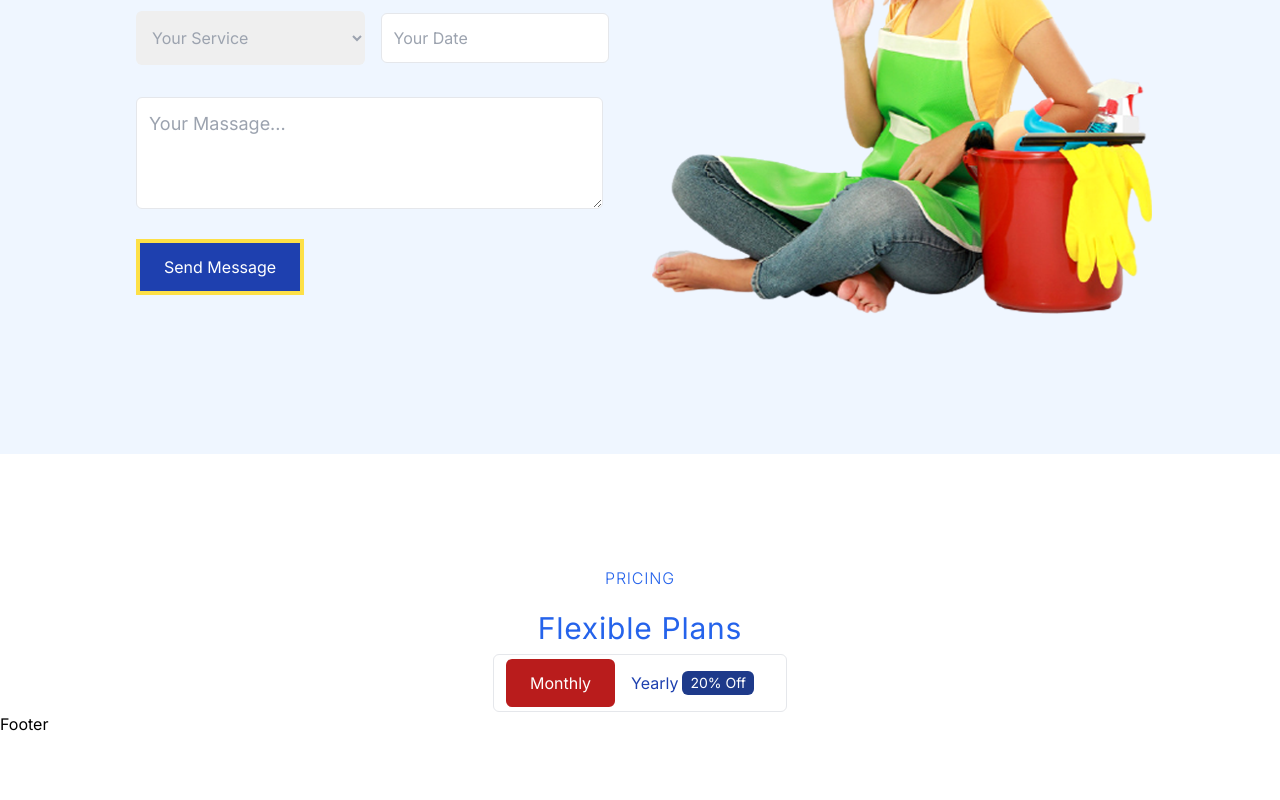
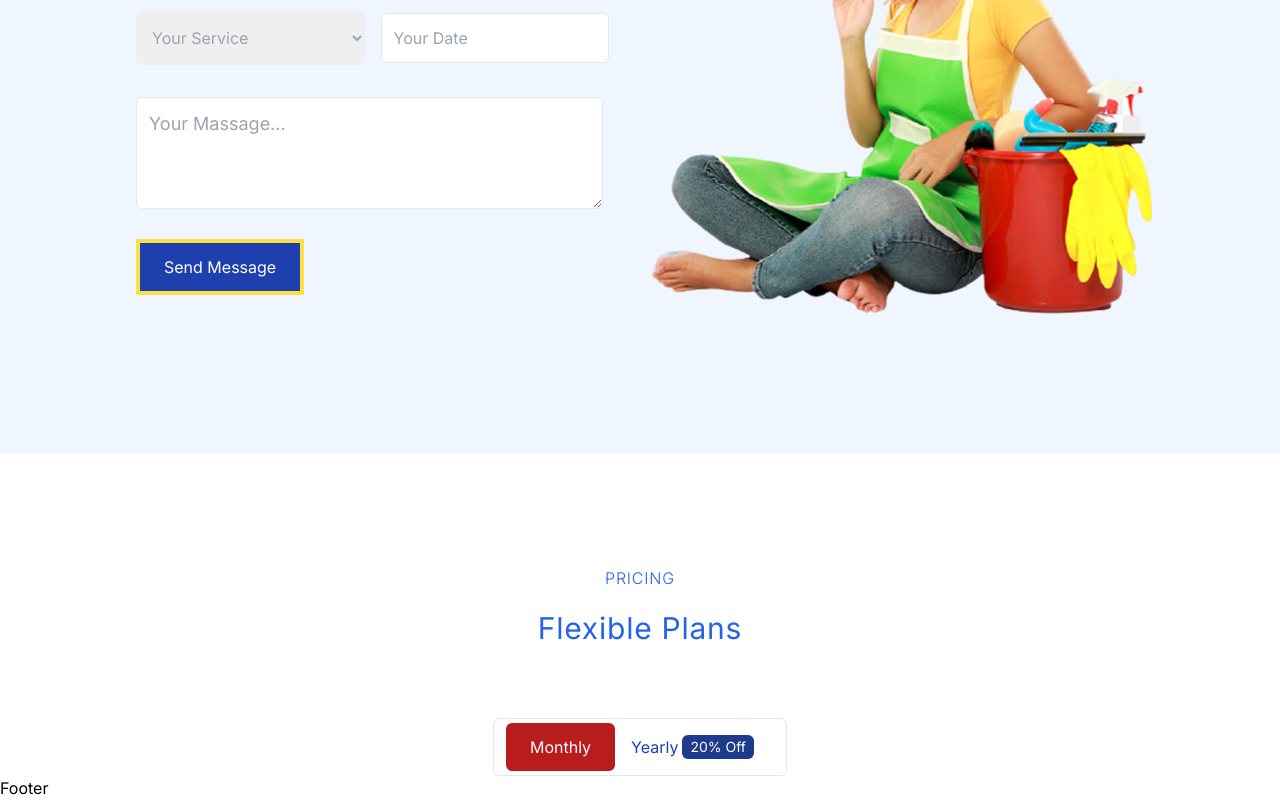
Before and after one commit to TahiruMustapha/BenabCleaning, a Next.js app: page / in a window 1280 px wide. Shown: the part 6551-7351 px from the top of the page. Before the commit the page ends 7287 px from the top, so only its background shows below. Built offline with nearby package versions, Linux system fonts and the light colour scheme.

Commit message:
pricing component

```diff
--- a/src/components/Pricing.tsx
+++ b/src/components/Pricing.tsx
@@ -11,7 +11,7 @@ const Pricing = () => {
           </h4>
 
         </div>
-        <div className=' flex items-center  border-gray-200 border-[0.4px] px-3 py-1 rounded-md'>
+        <div className=' flex items-center mt-16  border-gray-200 border-[0.4px] px-3 py-1 rounded-md'>
             <button className=' bg-red-700 rounded-md px-6 py-3 text-white'>Monthly</button>
             <button className=' text-blue-800 ml-4'>Yearly</button>
             <button className=' bg-blue-900 ml-1 text-white px-2 mr-5 text-sm rounded-md py-[0.10rem]'>20% Off</button>
```
